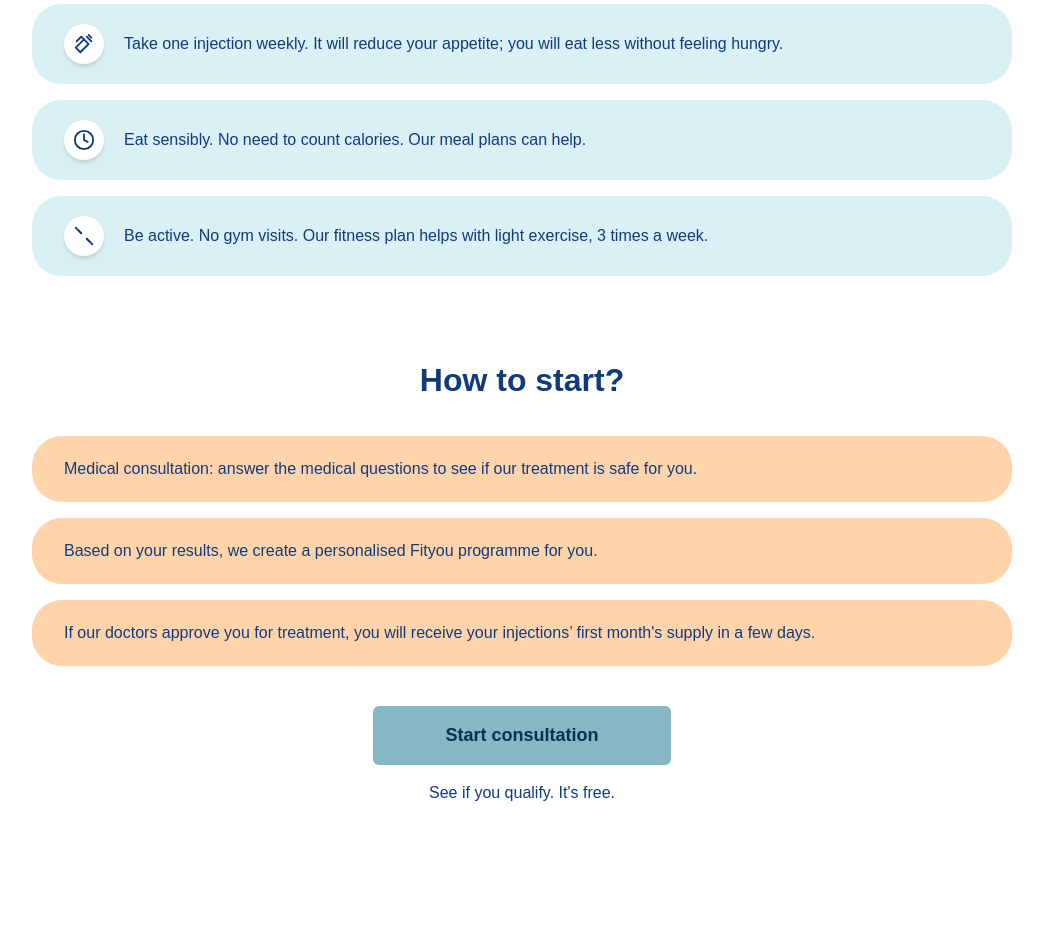
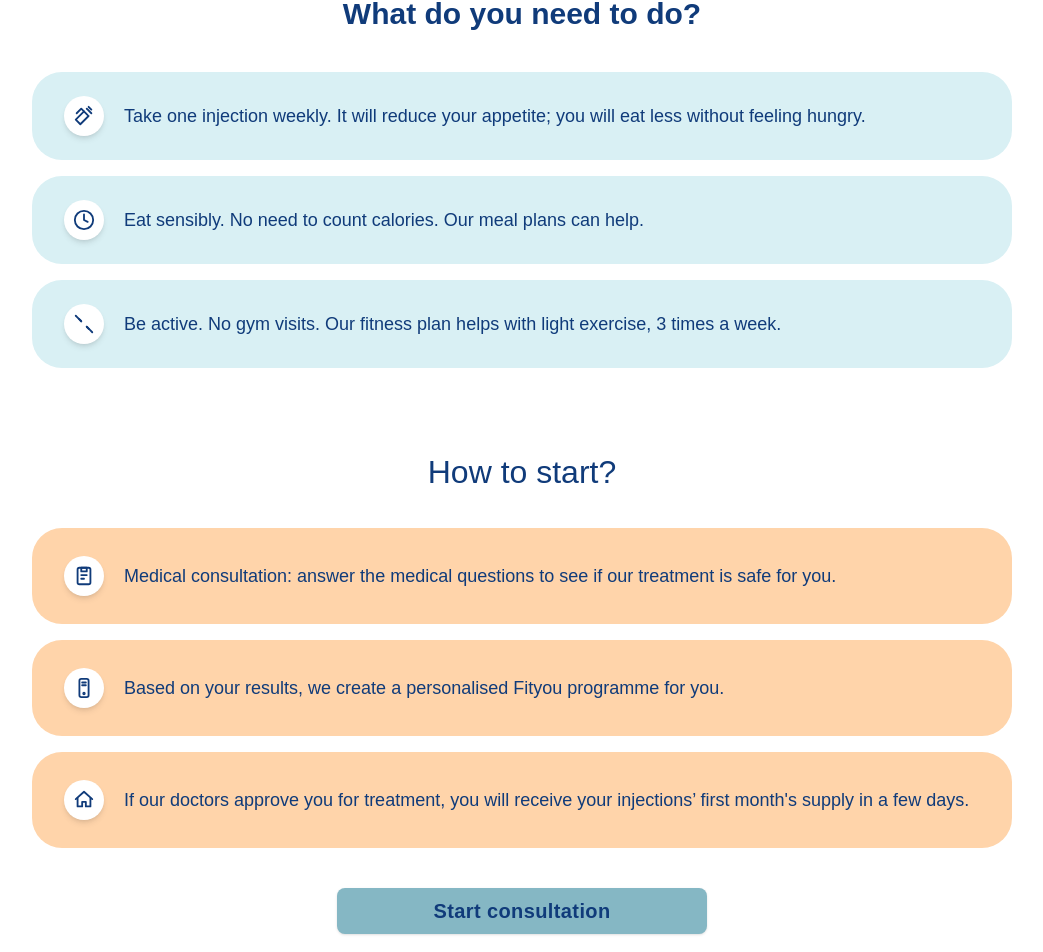
Before and after one commit to Prathamesh0008/FitYou, a Next.js app: page /how-it-works in a window 1280 px wide. Shown: the part 1835-2787 px from the top of the page, without its empty margins (118-1161 px from the left). Built offline with nearby package versions, Linux system fonts and the light colour scheme; no server answers; a web font is replaced by a local one.

Commit message:
vaishnavi 3/12/25

```diff
--- a/app/how-it-works/page.jsx
+++ b/app/how-it-works/page.jsx
@@ -4,6 +4,8 @@ import { useEffect, useRef } from "react";
 import Image from "next/image";
 import boxImage from "@/public/how/box.png";
 import StepsSection from "@/components/StepsSection";
+
+
 
 export default function HowItWorksPage() {
   const bluePillsRef = useRef([]);
@@ -38,39 +40,48 @@ export default function HowItWorksPage() {
 
   return (
     <>
-      <main className="max-w-[1180px] mx-auto px-4  pb-32 text-[#103b7a]">
+      <main className="max-w-[1180px] mx-auto px-4 pb-32 text-[#103b7a]">
         {/* SECTION 1 – Hero */}
-        <section className="flex items-center mt-10 mb-20 max-lg:flex-col max-lg:text-center">
-
+        <section className="flex items-center mt-10 mb-20 max-lg:flex-col">
           {/* Left block */}
           <div className="w-[40%] max-lg:w-full">
-    <h1 className="text-[69px] leading-tight font-semibold text-[#103b7a] mb-8 max-md:text-[52px]">
+            <h1 className="text-[69px] leading-tight font-normal text-[#103b7a] mb-8 max-md:text-[40px]">
+              {/* desktop: 3 lines, mobile: single bold line */}
+              <span className="hidden md:inline font-semibold">
                 How our
                 <br />
                 service
                 <br />
                 works
+              </span>
+               {/* mobile heading with larger font size */}
+              <span className="inline md:hidden block w-full text-left font-semibold text-[47px]">
+                How our service works
+              </span>
             </h1>
 
-    <p className="text-[18px] leading-relaxed mb-8 max-w-[480px]">
+            <p className="text-[18px] leading-relaxed mb-8 max-w-[480px] text-left font-normal">
               The essentials on how to start losing weight
               <br />
               with our scientifically proven treatment.
             </p>
 
+            {/* DESKTOP/TABLET BUTTON – stays exactly where it was, hidden on mobile */}
+            <div className="w-full flex max-lg:justify-center max-sm:hidden">
               <button
                 type="button"
-      className="inline-block bg-[#85b7c4] text-[#07324e] rounded-md px-20 py-4 text-[18px] font-semibold hover:brightness-105 transition"
+                className="inline-block bg-[#85b7c4] text-[#103b7a] rounded-[8px] px-24 py-2 text-[20px] font-semibold tracking-[0.02em] shadow-sm hover:brightness-110 transition"
               >
                 Start consultation
               </button>
             </div>
+          </div>
 
-  {/* Right block — now only ONE IMAGE */}
-  <div className="w-[40%] max-lg:w-full flex justify-start max-lg:justify-center mt-4 lg:mt-0">
+          {/* Right block — image */}
+          <div className="w-[40%] max-lg:w-full flex justify-start max-lg:justify-center mt-8 lg:mt-0">
             <div className="max-w-[560px] w-full">
               <Image
-        src="/how/box.png"   // ⭐ your single combined PNG
+                src={boxImage}
                 alt="How Fityou service works illustration"
                 width={560}
                 height={560}
@@ -80,27 +91,45 @@ export default function HowItWorksPage() {
             </div>
           </div>
 
+          {/* MOBILE BUTTON – only visible on small screens, placed below image */}
+          <div className="w-full flex justify-center sm:hidden mt-6">
+            <button
+              type="button"
+              className="inline-block bg-[#85b7c4] text-[#103b7a] rounded-[8px] px-24 py-2 text-[20px] font-semibold tracking-[0.02em] shadow-sm hover:brightness-110 transition"
+            >
+              Start consultation
+            </button>
+          </div>
         </section>
 
         {/* SECTION 2 – your steps component */}
+        <div className="mb-16">
        <StepsSection />
+       </div>
 
         {/* SECTION 3 – Achieving your goals + 3 blue pills */}
         <section className="mb-20">
-  <h2 className="text-[40px] font-semibold text-center mb-6">
+          <h2 className="text-[40px] font-normal mb-6">
+            {/* desktop: original text block, mobile: 2 lines as requested */}
+            <span className="hidden md:block text-center">
               Achieving your goals is as
               <br />
               easy as 1–2–3
+            </span>
+            <span className="block md:hidden w-full text-left">
+              <span className="block">Achieving your goals</span>
+              <span className="block">is as easy as 1–2–3</span>
+            </span>
           </h2>
-  <p className="text-2xl font-semibold text-center mb-10">
+
+          <p className="text-3xl font-semibold text-center max-lg:text-left mb-10">
             What do you need to do?
           </p>
 
           <div className="space-y-4">
-
             {/* ITEM 1 */}
             <div
-      className="how-pill-anim max-w-[980px] mx-auto rounded-[30px] px-8 py-5 flex items-center gap-5 text-[16px] leading-relaxed bg-[#d9f0f4]"
+              className="how-pill-anim max-w-[980px] mx-auto rounded-[30px] px-8 py-6 flex items-center gap-5 text-[18px] leading-relaxed bg-[#d9f0f4]"
               ref={(el) => (bluePillsRef.current[0] = el)}
               data-index={0}
             >
@@ -123,15 +152,15 @@ export default function HowItWorksPage() {
                   <path d="M16 11 9 4 4 9" />
                 </svg>
               </div>
-      <p>
-        Take one injection weekly. It will reduce your appetite; you will eat
-        less without feeling hungry.
+              <p className="font-normal">
+                Take one injection weekly. It will reduce your appetite; you
+                will eat less without feeling hungry.
               </p>
             </div>
 
             {/* ITEM 2 */}
             <div
-      className="how-pill-anim max-w-[980px] mx-auto rounded-[30px] px-8 py-5 flex items-center gap-5 text-[16px] leading-relaxed bg-[#d9f0f4]"
+              className="how-pill-anim max-w-[980px] mx-auto rounded-[30px] px-8 py-6 flex items-center gap-5 text-[18px] leading-relaxed bg-[#d9f0f4]"
               ref={(el) => (bluePillsRef.current[1] = el)}
               data-index={1}
             >
@@ -152,14 +181,15 @@ export default function HowItWorksPage() {
                   <path d="M12 6v6l4 2" />
                 </svg>
               </div>
-      <p>
-        Eat sensibly. No need to count calories. Our meal plans can help.
+              <p className="font-normal">
+                Eat sensibly. No need to count calories. Our meal plans can
+                help.
               </p>
             </div>
 
             {/* ITEM 3 */}
             <div
-      className="how-pill-anim max-w-[980px] mx-auto rounded-[30px] px-8 py-5 flex items-center gap-5 text-[16px] leading-relaxed bg-[#d9f0f4]"
+              className="how-pill-anim max-w-[980px] mx-auto rounded-[30px] px-8 py-6 flex items-center gap-5 text-[18px] leading-relaxed bg-[#d9f0f4]"
               ref={(el) => (bluePillsRef.current[2] = el)}
               data-index={2}
             >
@@ -180,61 +210,124 @@ export default function HowItWorksPage() {
                   <path d="M21 21l-2.5-2.5m0 0L15 15m-6-6L4.5 4.5M4.5 4.5 3 3" />
                 </svg>
               </div>
-      <p>
-        Be active. No gym visits. Our fitness plan helps with light exercise,
-        3 times a week.
+              <p className="font-normal">
+                Be active. No gym visits. Our fitness plan helps with light
+                exercise, 3 times a week.
               </p>
             </div>
           </div>
         </section>
 
-
        {/* SECTION 4 – How to start? + 3 peach pills */}
 <section className="mb-20">
-          <h2 className="text-[32px] font-semibold text-center mb-8">
+  <h2 className="text-[32px] font-normal text-center max-lg:text-left mb-8">
     How to start?
   </h2>
 
   <div
-            className="how-pill-anim max-w-[980px] mx-auto mb-4 rounded-[30px] px-8 py-5 text-[16px] leading-relaxed bg-[#ffd4aa]"
+    className="how-pill-anim max-w-[980px] mx-auto mb-4 rounded-[30px] px-8 py-7 text-[18px] leading-relaxed bg-[#ffd4aa]"
     ref={(el) => (peachPillsRef.current[0] = el)}
     data-index={0}
   >
-            <p>
+    <div className="flex items-center gap-5">
+      <div className="w-10 h-10 flex items-center justify-center rounded-full bg-white shadow-md">
+        {/* Icon 1 – clipboard */}
+        <svg
+          xmlns="http://www.w3.org/2000/svg"
+          width="22"
+          height="22"
+          viewBox="0 0 24 24"
+          fill="none"
+          stroke="#103b7a"
+          strokeWidth="2"
+          strokeLinecap="round"
+          strokeLinejoin="round"
+        >
+          <rect x="5" y="3" width="14" height="18" rx="2" />
+          <path d="M9 3h6v4H9z" />
+          <path d="M9 11h6" />
+          <path d="M9 15h3" />
+        </svg>
+      </div>
+      <p className="font-normal">
         Medical consultation: answer the medical questions to see if our
         treatment is safe for you.
       </p>
     </div>
+  </div>
 
   <div
-            className="how-pill-anim max-w-[980px] mx-auto mb-4 rounded-[30px] px-8 py-5 text-[16px] leading-relaxed bg-[#ffd4aa]"
+    className="how-pill-anim max-w-[980px] mx-auto mb-4 rounded-[30px] px-8 py-7 text-[18px] leading-relaxed bg-[#ffd4aa]"
     ref={(el) => (peachPillsRef.current[1] = el)}
     data-index={1}
   >
-            <p>
+    <div className="flex items-center gap-5">
+      <div className="w-10 h-10 flex items-center justify-center rounded-full bg-white shadow-md">
+        {/* Icon 2 – phone / plan */}
+        <svg
+          xmlns="http://www.w3.org/2000/svg"
+          width="22"
+          height="22"
+          viewBox="0 0 24 24"
+          fill="none"
+          stroke="#103b7a"
+          strokeWidth="2"
+          strokeLinecap="round"
+          strokeLinejoin="round"
+        >
+          <rect x="7" y="2" width="10" height="20" rx="2" />
+          <circle cx="12" cy="18" r="0.8" />
+          <path d="M10 6h4" />
+          <path d="M10 9h4" />
+        </svg>
+      </div>
+      <p className="font-normal">
         Based on your results, we create a personalised Fityou programme
         for you.
       </p>
     </div>
+  </div>
 
   <div
-            className="how-pill-anim max-w-[980px] mx-auto mb-4 rounded-[30px] px-8 py-5 text-[16px] leading-relaxed bg-[#ffd4aa]"
+    className="how-pill-anim max-w-[980px] mx-auto mb-4 rounded-[30px] px-8 py-7 text-[18px] leading-relaxed bg-[#ffd4aa]"
     ref={(el) => (peachPillsRef.current[2] = el)}
     data-index={2}
   >
-            <p>
+    <div className="flex items-center gap-5">
+      <div className="w-10 h-10 flex items-center justify-center rounded-full bg-white shadow-md">
+        {/* Icon 3 – home / delivery */}
+        <svg
+          xmlns="http://www.w3.org/2000/svg"
+          width="22"
+          height="22"
+          viewBox="0 0 24 24"
+          fill="none"
+          stroke="#103b7a"
+          strokeWidth="2"
+          strokeLinecap="round"
+          strokeLinejoin="round"
+        >
+          <path d="M3 11 12 3l9 8" />
+          <path d="M5 10v9h5v-5h4v5h5v-9" />
+        </svg>
+      </div>
+      <p className="font-normal">
         If our doctors approve you for treatment, you will receive your
         injections’ first month&apos;s supply in a few days.
       </p>
     </div>
+  </div>
 
   <div className="text-center mt-10">
-            <button className="how-btn-primary bg-[#85b7c4] text-[#07324e] rounded-md px-18 py-4 text-[18px] font-semibold hover:brightness-105 transition">
+    <button className="how-btn-primary inline-block bg-[#85b7c4] text-[#103b7a] rounded-[8px] px-24 py-2 text-[20px] font-semibold tracking-[0.02em] shadow-sm hover:brightness-110 transition">
       Start consultation
     </button>
-            <p className="mt-4 text-[16px]">See if you qualify. It&apos;s free.</p>
+    <p className="mt-4 text-[16px] font-normal">
+      See if you qualify. It&apos;s free.
+    </p>
   </div>
 </section>
+
       </main>
 
       {/* Page-specific global styles for animation only */}
```
Lines whose indentation alone changed are shown as unchanged.
